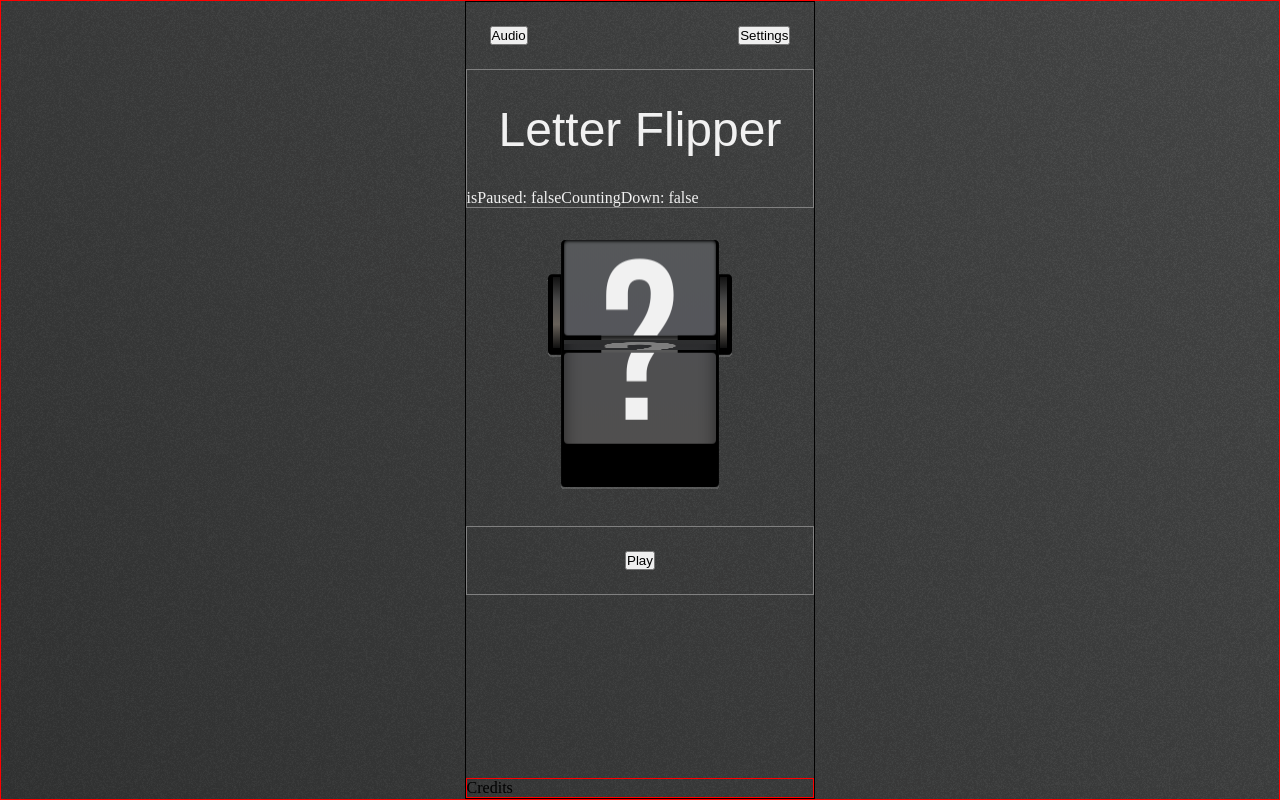
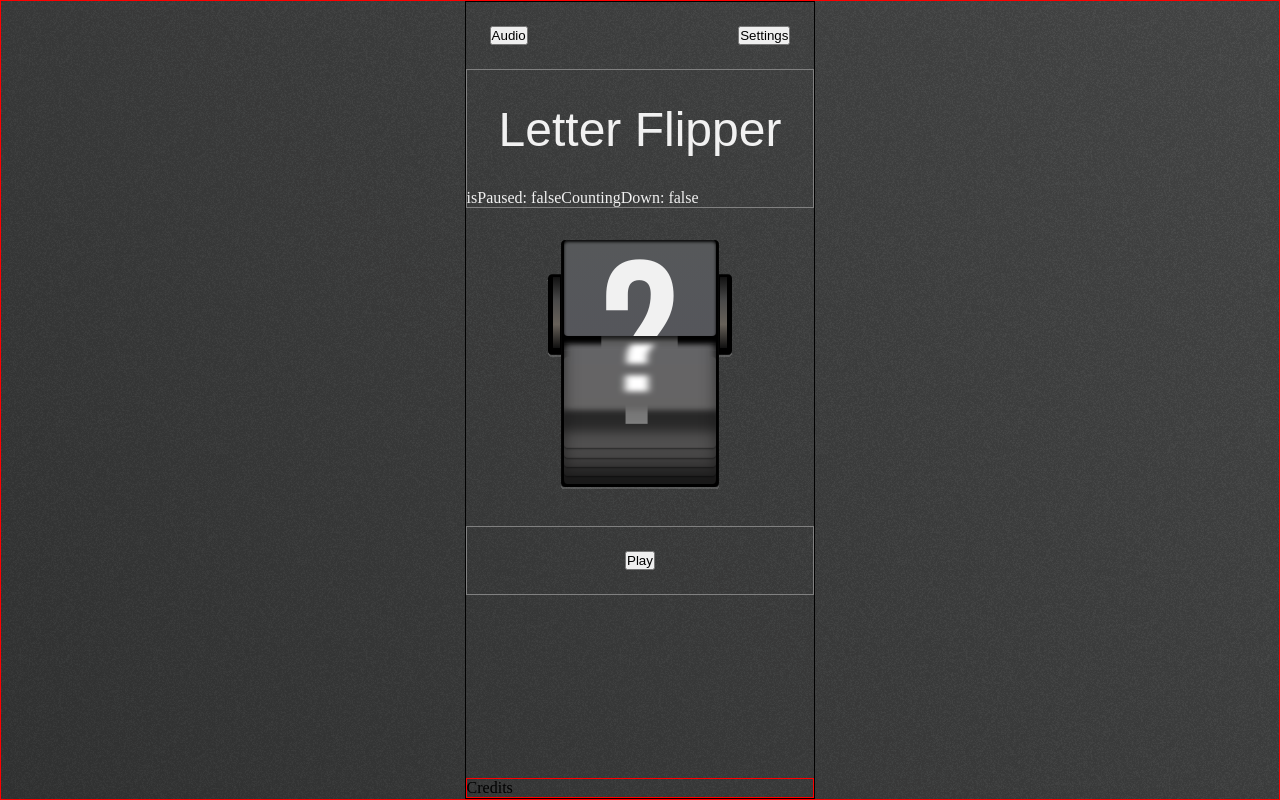
Before and after one commit to DarionV/letter-spinner, a React (Vite) app: page / in a window 1280 px wide. Built offline with nearby package versions, Linux system fonts and the light colour scheme; a web font is replaced by a local one.

Commit message:
iterate on flip animation

```diff
--- a/src/App.css
+++ b/src/App.css
@@ -6,7 +6,7 @@
 
 :root {
   --font-color-white: #f1f1f1;
-  --animation-duration: 4s;
+  --animation-duration: 2s;
   font-size: 16px;
 }
 
@@ -216,21 +216,33 @@ nav {
 .upper-flap-flip {
   animation: upper-flap-flip var(--animation-duration);
   animation-iteration-count: infinite;
+  animation-timing-function: linear;
 }
 
 .upper-flap-flip-next {
   animation: upper-flap-flip-next var(--animation-duration);
   animation-iteration-count: infinite;
+  animation-timing-function: linear;
 }
 
 .lower-flap-flip {
   animation: lower-flap-flip var(--animation-duration);
   animation-iteration-count: infinite;
+  animation-timing-function: linear;
+}
+
+.lower-flap-flip-back {
+  animation: lower-flap-flip-back var(--animation-duration);
+  animation-iteration-count: infinite;
+  animation-timing-function: linear;
+  height: 100%;
+  width: 100%;
 }
 
 .lower-flap-flip-next {
   animation: lower-flap-flip-next var(--animation-duration);
   animation-iteration-count: infinite;
+  animation-timing-function: linear;
   z-index: 6;
 }
 
@@ -243,7 +255,7 @@ nav {
     box-shadow: none;
     transform: rotate3d(1, 0, 0, -85deg);
     translate: 0px 15%;
-    filter: brightness(50%);
+    filter: brightness(50%) blur(7px);
   }
 }
 
@@ -260,17 +272,24 @@ nav {
 @keyframes lower-flap-flip {
   50%,
   100% {
-    transform: translateY(10%);
+    transform: translateY(14%);
+  }
+}
+
+@keyframes lower-flap-flip-back {
+  50%,
+  100% {
+    transform: translateY(7%);
   }
 }
 
 @keyframes lower-flap-flip-next {
   0%,
-  40% {
+  50% {
     display: none;
     transform: rotate3d(1, 0, 0, 83deg);
-    box-shadow: 0px 50px 40px rgb(0, 0, 0, 0.5);
-    filter: brightness(150%);
+    box-shadow: 0px 50px 20px rgb(0, 0, 0, 0.5);
+    filter: brightness(150%) blur(7px);
   }
   100% {
     transform: rotate3d(1, 0, 0, 0deg);
--- a/src/components/Letter.jsx
+++ b/src/components/Letter.jsx
@@ -65,11 +65,13 @@ function Letter(props) {
               <div className="lower-flap flipped-0 lower-flap-flip">
                 <div>{currentLetter.toUpperCase()}</div>
               </div>
-              {/* <div className="lower-flap flipped-1"></div>
-              <div className="lower-flap flipped-2"></div>
-              <div className="lower-flap flipped-3"></div>
-              <div className="lower-flap flipped-4"></div>
-              <div className="lower-flap flipped-5"></div> */}
+              <div className="lower-flap-flip-back">
+                <div className="lower-flap flipped-1 "></div>
+                <div className="lower-flap flipped-2 "></div>
+                <div className="lower-flap flipped-3 "></div>
+                <div className="lower-flap flipped-4 "></div>
+                <div className="lower-flap flipped-5 "></div>
+              </div>
               <div className="lower-flaps-shadow"></div>
             </div>
           </div>
```
